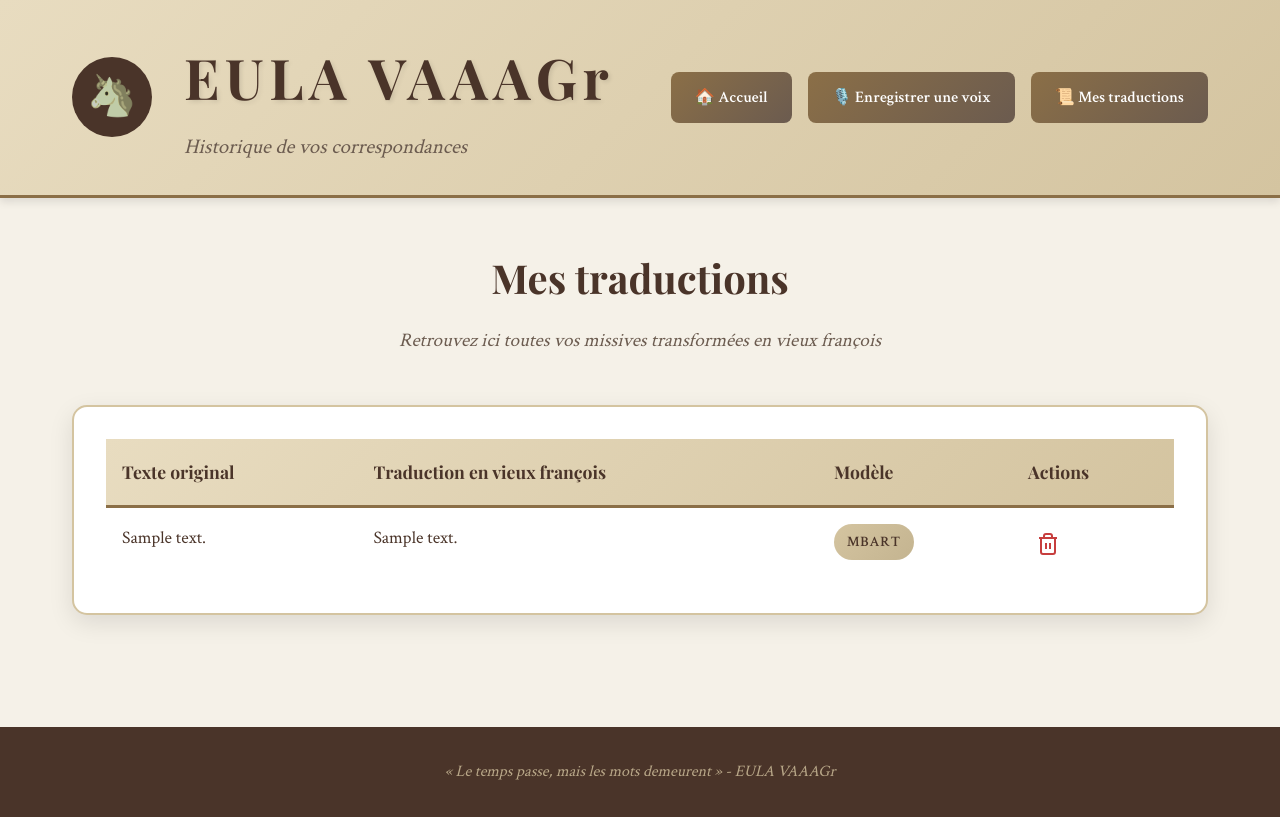
After one commit to istaion/EULA-vaaag-, a Django app: page /translations/ in a window 1280 px wide. The commit adds this page. Run offline with Django 5.2, Linux system fonts and the light colour scheme; tables that the repository leaves empty hold one stand-in row (values such as "Sample post").

Commit message:
:lipstick: mise en beauté

```diff
--- a/django_app/EULA_VAAAGm/urls.py
+++ b/django_app/EULA_VAAAGm/urls.py
@@ -16,7 +16,7 @@ Including another URLconf
 """
 from django.contrib import admin
 from django.urls import path
-from ask_ur_16th_mommy.views import HomeView, GenerateAudioView, VoiceRecordingView, SaveRecordingView, UploadVoiceView
+from ask_ur_16th_mommy.views import HomeView, GenerateAudioView, VoiceRecordingView, SaveRecordingView, UploadVoiceView, TranslationDeleteView, TranslationListView
 from django.conf import settings
 from django.conf.urls.static import static
 
@@ -25,6 +25,8 @@ app_name = 'eula_vaaagr'
 urlpatterns = [
     path('', HomeView.as_view(), name='home'),
     path('generate-audio/', GenerateAudioView.as_view(), name='generate_audio'),
+    path('translations/', TranslationListView.as_view(), name='translation_list'),
+    path('translations/delete/<int:pk>/', TranslationDeleteView.as_view(), name='delete_translation'),
     path('voice-recording/', VoiceRecordingView.as_view(), name='voice_recording'),
     path('save-recording/', SaveRecordingView.as_view(), name='save_recording'),
     path('upload-voice/', UploadVoiceView.as_view(), name='upload_voice'),
--- /dev/null
+++ b/django_app/ask_ur_16th_mommy/templates/header.html
@@ -0,0 +1,17 @@
+<!-- header.html -->
+<header class="header">
+    <div class="header-content">
+        <div class="logo-container">
+            <div class="horse-icon"></div>
+        </div>
+        <div class="title-section">
+            <h1 class="main-title">EULA VAAAGr</h1>
+            <p class="subtitle">{{ page_subtitle|default:"Écrivez une lettre à votre arrière arrière arrière grand-mère" }}</p>
+        </div>
+        <div class="nav-links">
+            <a href="{% url 'home' %}" class="nav-link">🏠 Accueil</a>
+            <a href="{% url 'voice_recording' %}" class="nav-link">🎙️ Enregistrer une voix</a>
+            <a href="{% url 'translation_list' %}" class="nav-link">📜 Mes traductions</a>
+        </div>
+    </div>
+</header>
--- /dev/null
+++ b/django_app/ask_ur_16th_mommy/templates/translation_list.html
@@ -0,0 +1,400 @@
+<!DOCTYPE html>
+<html lang="fr">
+<head>
+    <meta charset="UTF-8">
+    <meta name="viewport" content="width=device-width, initial-scale=1.0">
+    <title>EULA VAAAGr - Mes traductions</title>
+    <style>
+        @import url('https://fonts.googleapis.com/css2?family=Crimson+Text:wght@400;600;700&family=Playfair+Display:wght@400;700&display=swap');
+
+        * {
+            margin: 0;
+            padding: 0;
+            box-sizing: border-box;
+        }
+
+        body {
+            font-family: 'Crimson Text', serif;
+            background-color: #f5f1e8;
+            color: #4a3429;
+            line-height: 1.6;
+        }
+
+        /* Header avec bannière */
+        .header {
+            background: linear-gradient(135deg, #e8dcc0 0%, #d4c4a0 100%);
+            border-bottom: 3px solid #8b6f47;
+            padding: 2rem 0;
+            box-shadow: 0 4px 8px rgba(0,0,0,0.1);
+        }
+
+        .header-content {
+            max-width: 1200px;
+            margin: 0 auto;
+            display: flex;
+            align-items: center;
+            gap: 2rem;
+            padding: 0 2rem;
+        }
+
+        .logo-container {
+            flex-shrink: 0;
+        }
+
+        .horse-icon {
+            width: 80px;
+            height: 80px;
+            background-color: #4a3429;
+            border-radius: 50%;
+            display: flex;
+            align-items: center;
+            justify-content: center;
+            position: relative;
+        }
+
+        .horse-icon::before {
+            content: "🦄";
+            font-size: 2.5rem;
+            filter: sepia(1) hue-rotate(20deg) brightness(0.8);
+        }
+
+        .title-section {
+            flex-grow: 1;
+        }
+
+        .main-title {
+            font-family: 'Playfair Display', serif;
+            font-size: 3.5rem;
+            font-weight: 700;
+            color: #4a3429;
+            letter-spacing: 0.1em;
+            margin-bottom: 0.5rem;
+            text-shadow: 2px 2px 4px rgba(0,0,0,0.1);
+        }
+
+        .subtitle {
+            font-size: 1.3rem;
+            color: #6b5b4f;
+            font-style: italic;
+            font-weight: 400;
+        }
+
+        .nav-links {
+            display: flex;
+            gap: 1rem;
+        }
+
+        .nav-link {
+            padding: 0.8rem 1.5rem;
+            background: linear-gradient(135deg, #8b6f47 0%, #6b5b4f 100%);
+            color: white;
+            text-decoration: none;
+            border-radius: 8px;
+            font-weight: 600;
+            transition: all 0.3s ease;
+            display: inline-flex;
+            align-items: center;
+            gap: 0.5rem;
+        }
+
+        .nav-link:hover {
+            background: linear-gradient(135deg, #6b5b4f 0%, #4a3429 100%);
+            transform: translateY(-2px);
+            box-shadow: 0 4px 12px rgba(139, 111, 71, 0.3);
+        }
+
+        /* Contenu principal */
+        .main-container {
+            max-width: 1200px;
+            margin: 0 auto;
+            padding: 3rem 2rem;
+        }
+
+        .page-title {
+            font-family: 'Playfair Display', serif;
+            font-size: 2.5rem;
+            color: #4a3429;
+            text-align: center;
+            margin-bottom: 1rem;
+        }
+
+        .page-description {
+            text-align: center;
+            font-size: 1.2rem;
+            color: #6b5b4f;
+            margin-bottom: 3rem;
+            font-style: italic;
+        }
+
+        /* Table container */
+        .table-container {
+            background: #ffffff;
+            border-radius: 15px;
+            padding: 2rem;
+            box-shadow: 0 8px 25px rgba(0,0,0,0.1);
+            border: 2px solid #d4c4a0;
+            overflow-x: auto;
+        }
+
+        /* Table styles */
+        .translation-table {
+            width: 100%;
+            border-collapse: collapse;
+            font-size: 1.1rem;
+        }
+
+        .translation-table thead {
+            background: linear-gradient(135deg, #e8dcc0 0%, #d4c4a0 100%);
+        }
+
+        .translation-table th {
+            padding: 1.2rem 1rem;
+            text-align: left;
+            font-family: 'Playfair Display', serif;
+            font-weight: 700;
+            color: #4a3429;
+            border-bottom: 3px solid #8b6f47;
+        }
+
+        .translation-table td {
+            padding: 1rem;
+            border-bottom: 1px solid #d4c4a0;
+            vertical-align: top;
+        }
+
+        .translation-table tbody tr {
+            transition: background-color 0.3s ease;
+        }
+
+        .translation-table tbody tr:hover {
+            background-color: #f9f7f1;
+        }
+
+        .translation-table tbody tr:last-child td {
+            border-bottom: none;
+        }
+
+        /* Text truncation */
+        .text-truncate {
+            max-width: 300px;
+            overflow: hidden;
+            text-overflow: ellipsis;
+            white-space: nowrap;
+        }
+
+        .text-preview {
+            position: relative;
+            cursor: help;
+        }
+
+        .text-preview:hover::after {
+            content: attr(data-full-text);
+            position: absolute;
+            top: 100%;
+            left: 0;
+            background: #4a3429;
+            color: white;
+            padding: 0.8rem;
+            border-radius: 8px;
+            white-space: normal;
+            max-width: 400px;
+            z-index: 1000;
+            font-size: 0.9rem;
+            box-shadow: 0 4px 12px rgba(0,0,0,0.2);
+        }
+
+        /* Model badge */
+        .model-badge {
+            display: inline-block;
+            padding: 0.4rem 0.8rem;
+            background: linear-gradient(135deg, #d4c4a0 0%, #c4b490 100%);
+            color: #4a3429;
+            border-radius: 20px;
+            font-size: 0.9rem;
+            font-weight: 600;
+            text-transform: uppercase;
+            letter-spacing: 0.05em;
+        }
+
+        /* Delete button */
+        .delete-btn {
+            background: none;
+            border: none;
+            cursor: pointer;
+            padding: 0.5rem;
+            border-radius: 8px;
+            transition: all 0.3s ease;
+            display: inline-flex;
+            align-items: center;
+            justify-content: center;
+        }
+
+        .delete-btn:hover {
+            background-color: #fee;
+            transform: scale(1.1);
+        }
+
+        .delete-btn svg {
+            width: 24px;
+            height: 24px;
+            stroke: #c73e3e;
+            stroke-width: 2;
+            fill: none;
+        }
+
+        /* Empty state */
+        .empty-state {
+            text-align: center;
+            padding: 4rem 2rem;
+        }
+
+        .empty-state-icon {
+            font-size: 4rem;
+            margin-bottom: 1rem;
+            opacity: 0.5;
+        }
+
+        .empty-state-text {
+            font-size: 1.3rem;
+            color: #6b5b4f;
+            margin-bottom: 2rem;
+            font-style: italic;
+        }
+
+        .empty-state-link {
+            display: inline-flex;
+            align-items: center;
+            gap: 0.5rem;
+            padding: 1rem 2rem;
+            background: linear-gradient(135deg, #8b6f47 0%, #6b5b4f 100%);
+            color: white;
+            text-decoration: none;
+            border-radius: 8px;
+            font-weight: 600;
+            transition: all 0.3s ease;
+        }
+
+        .empty-state-link:hover {
+            background: linear-gradient(135deg, #6b5b4f 0%, #4a3429 100%);
+            transform: translateY(-2px);
+            box-shadow: 0 4px 12px rgba(139, 111, 71, 0.3);
+        }
+
+        /* Footer */
+        .footer {
+            background-color: #4a3429;
+            color: #d4c4a0;
+            text-align: center;
+            padding: 2rem;
+            margin-top: 4rem;
+        }
+
+        .footer p {
+            font-style: italic;
+            opacity: 0.8;
+        }
+
+        /* Responsive */
+        @media (max-width: 768px) {
+            .header-content {
+                flex-direction: column;
+                text-align: center;
+                gap: 1rem;
+            }
+
+            .main-title {
+                font-size: 2.5rem;
+            }
+
+            .subtitle {
+                font-size: 1.1rem;
+            }
+
+            .table-container {
+                padding: 1rem;
+            }
+
+            .translation-table {
+                font-size: 0.9rem;
+            }
+
+            .translation-table th,
+            .translation-table td {
+                padding: 0.6rem;
+            }
+
+            .text-truncate {
+                max-width: 150px;
+            }
+        }
+    </style>
+</head>
+<body>
+    <!-- Header -->
+    {% include 'header.html' with page_subtitle="Historique de vos correspondances" %}
+
+    <!-- Contenu principal -->
+    <main class="main-container">
+        <h2 class="page-title">Mes traductions</h2>
+        <p class="page-description">Retrouvez ici toutes vos missives transformées en vieux françois</p>
+
+        <div class="table-container">
+            {% if translations %}
+            <table class="translation-table">
+                <thead>
+                    <tr>
+                        <th>Texte original</th>
+                        <th>Traduction en vieux françois</th>
+                        <th>Modèle</th>
+                        <th>Actions</th>
+                    </tr>
+                </thead>
+                <tbody>
+                    {% for translation in translations %}
+                    <tr>
+                        <td>
+                            <div class="text-preview text-truncate" data-full-text="{{ translation.text_to_translate }}">
+                                {{ translation.text_to_translate|truncatechars:50 }}
+                            </div>
+                        </td>
+                        <td>
+                            <div class="text-preview text-truncate" data-full-text="{{ translation.translate_text }}">
+                                {{ translation.translate_text|truncatechars:50 }}
+                            </div>
+                        </td>
+                        <td>
+                            <span class="model-badge">{{ translation.model_type }}</span>
+                        </td>
+                        <td>
+                            <form method="post" action="{% url 'delete_translation' translation.pk %}" style="display: inline;">
+                                {% csrf_token %}
+                                <button type="submit" class="delete-btn" onclick="return confirm('Êtes-vous sûr de vouloir supprimer cette traduction ?')">
+                                    <svg viewBox="0 0 24 24">
+                                        <path d="M3 6h18M8 6V4a2 2 0 012-2h4a2 2 0 012 2v2m3 0v14a2 2 0 01-2 2H7a2 2 0 01-2-2V6h14zM10 11v6M14 11v6"/>
+                                    </svg>
+                                </button>
+                            </form>
+                        </td>
+                    </tr>
+                    {% endfor %}
+                </tbody>
+            </table>
+            {% else %}
+            <div class="empty-state">
+                <div class="empty-state-icon">📜</div>
+                <p class="empty-state-text">Aucune traduction n'a encore été réalisée</p>
+                <a href="{% url 'home' %}" class="empty-state-link">
+                    <span>✍️</span>
+                    <span>Commencer une traduction</span>
+                </a>
+            </div>
+            {% endif %}
+        </div>
+    </main>
+
+    <!-- Footer -->
+    <footer class="footer">
+        <p>« Le temps passe, mais les mots demeurent » - EULA VAAAGr</p>
+    </footer>
+</body>
+</html>
--- a/django_app/ask_ur_16th_mommy/views.py
+++ b/django_app/ask_ur_16th_mommy/views.py
@@ -1,11 +1,11 @@
 import os
-from django.shortcuts import render, redirect
-from django.views.generic import TemplateView
+from django.shortcuts import render, redirect, get_object_or_404
+from django.views.generic import TemplateView, ListView, DeleteView
 from ask_ur_16th_mommy.models import Translation
-from ask_ur_16th_mommy.forms import TranslationForm
+from ask_ur_16th_mommy.forms import TranslationForm, TranslationModelForm
 from ask_ur_16th_mommy.controllers import call_groq_chat
 from django.http import JsonResponse, HttpResponse
-from django.urls import reverse
+from django.urls import reverse, reverse_lazy
 from django.contrib import messages
 import httpx
 import sys
@@ -344,3 +344,25 @@ class UploadVoiceView(TemplateView):
                 return "Échec lors de l'enregistrement de l'échantillon"
         except FileNotFoundError:
             return "Erreur : ffmpeg n'est pas installé"
+
+
+class TranslationListView(ListView):
+    """Vue pour afficher la liste des traductions"""
+    model = Translation
+    template_name = 'translation_list.html'
+    context_object_name = 'translations'
+    ordering = ['-id']  # Ordre décroissant par ID (plus récent en premier)
+
+    def get_context_data(self, **kwargs):
+        context = super().get_context_data(**kwargs)
+        context['page_subtitle'] = "Historique de vos correspondances"
+        return context
+
+class TranslationDeleteView(DeleteView):
+    """Vue pour supprimer une traduction"""
+    model = Translation
+    success_url = reverse_lazy('translation_list')
+
+    def delete(self, request, *args, **kwargs):
+        messages.success(request, "La traduction a été supprimée avec succès.")
+        return super().delete(request, *args, **kwargs)
```
Also changed, not shown: django_app/ask_ur_16th_mommy/forms.py (+20 -0 lines), django_app/ask_ur_16th_mommy/templates/home.html (+1 -10 lines), django_app/ask_ur_16th_mommy/templates/voice_recording.html (+1 -14 lines).
